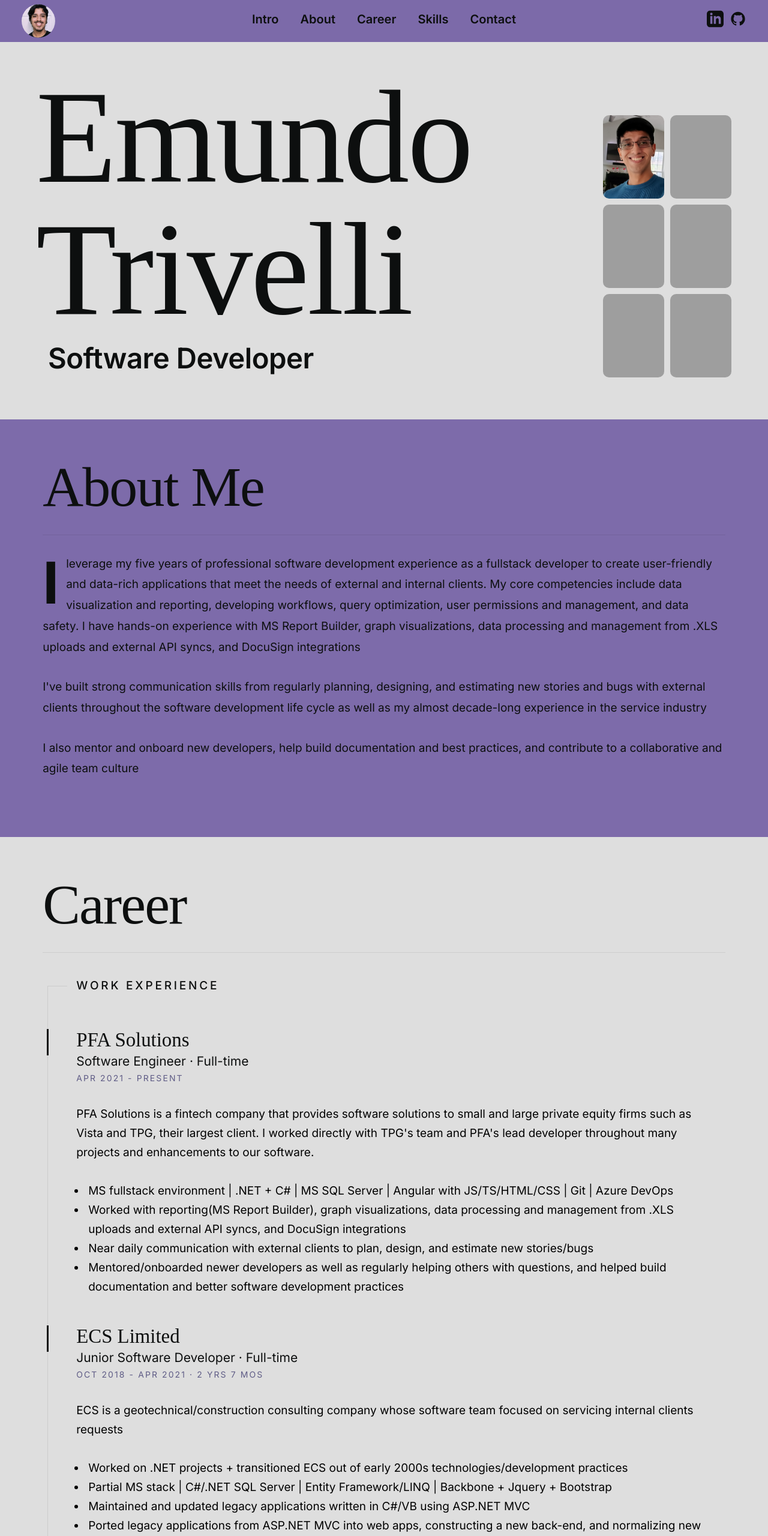
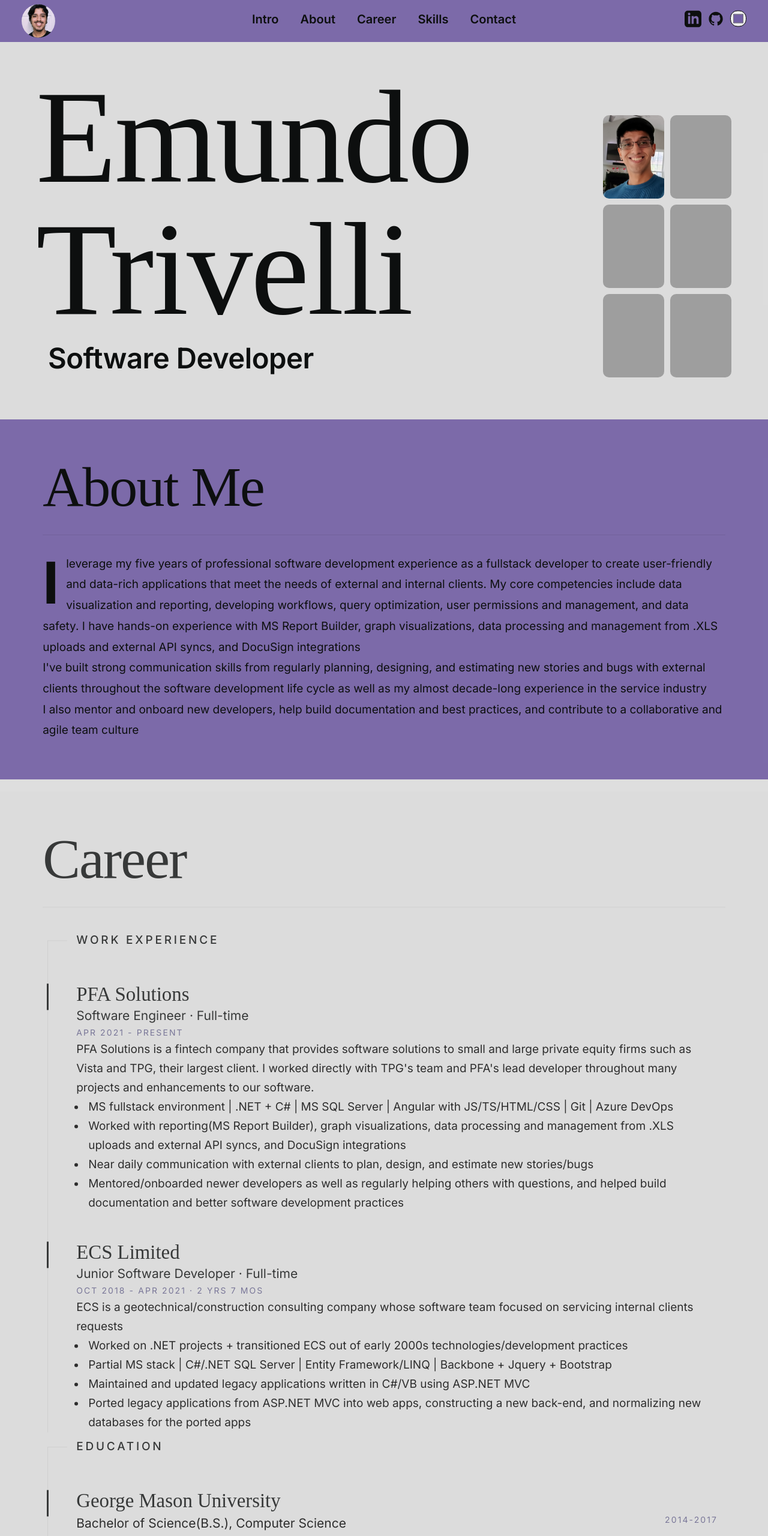
Before and after one commit to EmundoT/EmundoT.github.io, a plain HTML site: page index.html in a window 1280 px wide. Shown: the top 2560 px of the page at 60% size. Drawn offline with Linux system fonts and the light colour scheme; grey boxes are pictures that could not be loaded; a web font is replaced by a local one.

Commit message:
color changer added, slight load animation changes

```diff
--- a/css/styles.css
+++ b/css/styles.css
@@ -90,8 +90,10 @@
   --color-1: rgba(95, 82, 127, 0.932);
   --color-1-solid: rgb(from var(--color-1) r g b / 1);
 
-  --color-2: rgba(115, 96, 165, 0.913);
-  --color-2-solid: rgb(from var(--color-2) r g b / 1);
+  --color-2-rgb: 115, 96, 165;
+  --opacity-2: 0.913;
+  --color-2: rgba(var(--color-2-rgb), var(--opacity-2));
+  --color-2-solid: rgb(from var(--color-2-rgb) r g b / 1);
 
   --no-color: transparent;
 
@@ -406,6 +408,11 @@ input {
   overflow: visible;
 }
 
+input[type="color"] {
+  border-radius: var(--border-radius);
+  width: var(--text-lg);
+}
+
 button,
 select {
   text-transform: none;
@@ -1847,7 +1854,7 @@ button,
   margin-bottom: var(--vspace-0_5);
 }
 
-input,
+/* input,
 textarea,
 select,
 pre,
@@ -1864,7 +1871,7 @@ img,
 .video-container,
 .ss-custom-select {
   margin-bottom: var(--vspace-1);
-}
+} */
 
 /* ===================================================================
  * # PRELOADER
@@ -2882,6 +2889,7 @@ img.u-pull-left {
  *
  * ------------------------------------------------------------------- */
 .s-pagewrap {
+  background-color: var(--color-intro);
   --header-height: 7rem;
   display: flex;
   flex-direction: column;
@@ -3392,7 +3400,6 @@ img.u-pull-left {
   --timeline-top-adjust: calc(var(--subtitle-line-height) / 2);
   --timeline-vertical-border-pos: 8px;
 
-  color: var(--color-white);
   background-color: var(--color-about);
   transition: height 0.5s cubic-bezier(0.215, 0.61, 0.355, 1);
 }
--- a/index.html
+++ b/index.html
@@ -84,6 +84,9 @@
                             <span class="u-screen-reader-text">Github</span>
                         </a>
                     </li>
+                    <li>
+                        <input type="color" id="colorPicker" value="#ff0000">
+                    </li>
                 </ul>  <!-- end s-header__social -->
 
             </div> <!-- end s-header__nav-wrap -->
@@ -119,7 +122,7 @@
 
         <!-- about
         ================================================== -->
-        <section id="about" class="s-about">
+        <section id="about" class="s-about animate-on-load">
             <div class="s-about__block s-about__intro">
 
                 <div class="row">
@@ -145,7 +148,7 @@
 
         <!-- career
         ================================================== -->
-        <section id="career" class="s-career">
+        <section id="career" class="s-career animate-on-load">
             <div class="s-career__block">
 
                 <div class="row s-about__career-header">
@@ -249,9 +252,9 @@
 
         <!-- skills
         ================================================== -->
-        <section id="skills" class="s-skills">
-            <div class="row s-about__skills" data-animate-block>
-                <div class="column lg-12" data-animate-el>
+        <section id="skills" class="s-skills animate-on-load">
+            <div class="row s-about__skills">
+                <div class="column lg-12">
 
                     <p class="text-huge-title">
                         Skills & Expertise
@@ -298,7 +301,7 @@
 
         <!-- # site footer
         ================================================== -->
-        <footer id="colophon" class="s-footer">
+        <footer id="colophon" class="s-footer animate-on-load">
 
             <div class="row s-footer__contact-header">
                 <div class="column lg-12">
--- a/js/main.js
+++ b/js/main.js
@@ -4,251 +4,271 @@
  *
  * ------------------------------------------------------------------- */
 
-(function(html) {
+(function (html) {
+  "use strict";
 
-    'use strict';
-
+  var loadAlternator = 0;
 
   /* animations
    * -------------------------------------------------- */
-    const tl = anime.timeline( {
-        easing: 'easeInOutCubic',
+  const tl = anime
+    .timeline({
+      easing: "easeInOutCubic",
       duration: 800,
-        autoplay: false
+      autoplay: false,
     })
     .add({
-        targets: '#loader',
+      targets: "#loader",
       opacity: 0,
       duration: 1000,
-        begin: function(anim) {
+      begin: function (anim) {
         window.scrollTo(0, 0);
-        }
+      },
     })
     .add({
-        targets: '#preloader',
+      targets: "#preloader",
       opacity: 0,
-        complete: function(anim) {
+      complete: function (anim) {
         document.querySelector("#preloader").style.visibility = "hidden";
         document.querySelector("#preloader").style.display = "none";
-        }
+      },
     })
+    .add(
+      {
+        targets: ".s-header",
+        translateY: [-100, 0],
+        opacity: [0, 1],
+      },
+      "-=200"
+    )
     .add({
-        targets: '.s-header',
-        translateY: [-100, 0],
-        opacity: [0, 1]
-    }, '-=200')
-    .add({
-        targets: '.s-intro__bg',
+      targets: ".s-intro__bg",
       opacity: [0, 1],
       duration: 1000,
     })
     .add({
-        targets: ['.animate-on-load'],
+      targets: [".animate-on-load"],
       translateY: [100, 0],
       opacity: [0, 1],
-        delay: anime.stagger(400)
+      delay: anime.stagger(400),
     });
-
-
 
   /* preloader
    * -------------------------------------------------- */
-    const ssPreloader = function() {
-
-        const preloader = document.querySelector('#preloader');
+  const ssPreloader = function () {
+    const preloader = document.querySelector("#preloader");
     if (!preloader) return;
 
-        html.classList.add('ss-preload');
+    html.classList.add("ss-preload");
 
-        window.addEventListener('load', function() {
-            html.classList.remove('ss-preload');
-            html.classList.add('ss-loaded');
+    window.addEventListener("load", function () {
+      html.classList.remove("ss-preload");
+      html.classList.add("ss-loaded");
       tl.play();
     });
-
   }; // end ssPreloader
-
-
 
   /* mobile menu
    * ---------------------------------------------------- */
-    const ssMobileMenu = function() {
-
-        const toggleButton = document.querySelector('.s-header__menu-toggle');
-        const mainNavWrap = document.querySelector('.s-header__nav-wrap');
-        const siteBody = document.querySelector('body');
+  const ssMobileMenu = function () {
+    const toggleButton = document.querySelector(".s-header__menu-toggle");
+    const mainNavWrap = document.querySelector(".s-header__nav-wrap");
+    const siteBody = document.querySelector("body");
 
     if (!(toggleButton && mainNavWrap)) return;
 
-        toggleButton.addEventListener('click', function(e) {
+    toggleButton.addEventListener("click", function (e) {
       e.preventDefault();
-            toggleButton.classList.toggle('is-clicked');
-            siteBody.classList.toggle('menu-is-open');
+      toggleButton.classList.toggle("is-clicked");
+      siteBody.classList.toggle("menu-is-open");
     });
 
-        mainNavWrap.querySelectorAll('.s-header__nav a').forEach(function(link) {
-
-            link.addEventListener("click", function(e) {
-
+    mainNavWrap.querySelectorAll(".s-header__nav a").forEach(function (link) {
+      link.addEventListener("click", function (e) {
         // at 900px and below
-                if (window.matchMedia('(max-width: 900px)').matches) {
-                    toggleButton.classList.toggle('is-clicked');
-                    siteBody.classList.toggle('menu-is-open');
+        if (window.matchMedia("(max-width: 900px)").matches) {
+          toggleButton.classList.toggle("is-clicked");
+          siteBody.classList.toggle("menu-is-open");
         }
       });
     });
 
-        window.addEventListener('resize', function() {
-
+    window.addEventListener("resize", function () {
       // above 900px
-            if (window.matchMedia('(min-width: 901px)').matches) {
-                if (siteBody.classList.contains('menu-is-open')) siteBody.classList.remove('menu-is-open');
-                if (toggleButton.classList.contains('is-clicked')) toggleButton.classList.remove('is-clicked');
+      if (window.matchMedia("(min-width: 901px)").matches) {
+        if (siteBody.classList.contains("menu-is-open"))
+          siteBody.classList.remove("menu-is-open");
+        if (toggleButton.classList.contains("is-clicked"))
+          toggleButton.classList.remove("is-clicked");
       }
     });
-
   }; // end ssMobileMenu
-
-
 
   /* sticky header
    * ------------------------------------------------------ */
-    const ssStickyHeader = function() {
-
-        const hdr = document.querySelector('.s-header');
+  const ssStickyHeader = function () {
+    const hdr = document.querySelector(".s-header");
     if (!hdr) return;
 
     // const triggerHeight = window.pageYOffset + hdr.getBoundingClientRect().top;
     const triggerHeight = 1;
 
-        window.addEventListener('scroll', function () {
-
+    window.addEventListener("scroll", function () {
       let loc = window.scrollY;
 
       if (loc > triggerHeight) {
-                hdr.classList.add('sticky');
+        hdr.classList.add("sticky");
       } else {
-                hdr.classList.remove('sticky');
+        hdr.classList.remove("sticky");
+      }
+    });
+  }; // end ssStickyHeader
+
+  /* color picker
+   * ------------------------------------------------------ */
+  function rgbToHex(r, g, b) {
+    r = parseInt(r, 10).toString(16);
+    g = parseInt(g, 10).toString(16);
+    b = parseInt(b, 10).toString(16);
+
+    if (r.length == 1) r = "0" + r;
+    if (g.length == 1) g = "0" + g;
+    if (b.length == 1) b = "0" + b;
+
+    return "#" + r + g + b;
   }
 
+  function hexToRgb(hex) {
+    if (!/^#[0-9A-F]{6}$/i.test(hex)) {
+      console.error("Invalid hex color:", hex);
+      return;
+    }
+    let r = parseInt(hex.slice(1, 3), 16),
+      g = parseInt(hex.slice(3, 5), 16),
+      b = parseInt(hex.slice(5, 7), 16);
+    return r + ", " + g + ", " + b;
+  }
+
+  const ssColorPicker = function () {
+    window.addEventListener("DOMContentLoaded", function () {
+      const colorPicker = document.getElementById("colorPicker");
+      let rgb = getComputedStyle(document.documentElement)
+        .getPropertyValue("--color-2-rgb")
+        .trim()
+        .split(", ");
+      colorPicker.value = rgbToHex(rgb[0], rgb[1], rgb[2]);
+
+      colorPicker.addEventListener("input", function () {
+        let rgb = hexToRgb(colorPicker.value);
+        if (!rgb) return;
+        document.documentElement.style.setProperty("--color-2-rgb", rgb);
       });
-
-    }; // end ssStickyHeader
-
-
+    });
+  };
 
   /* photoswipe
    * ----------------------------------------------------- */
-    const ssPhotoswipe = function() {
-
+  const ssPhotoswipe = function () {
     const items = [];
-        const pswp = document.querySelectorAll('.pswp')[0];
-        const folioItems = document.querySelectorAll('.folio-item');
+    const pswp = document.querySelectorAll(".pswp")[0];
+    const folioItems = document.querySelectorAll(".folio-item");
 
     if (!(pswp && folioItems)) return;
 
-        folioItems.forEach(function(folioItem) {
-
+    folioItems.forEach(function (folioItem) {
       let folio = folioItem;
-            let thumbLink = folio.querySelector('.folio-item__thumb-link');
-            let title = folio.querySelector('.folio-item__title');
-            let caption = folio.querySelector('.folio-item__caption');
-            let titleText = '<h4>' + title.innerHTML + '</h4>';
+      let thumbLink = folio.querySelector(".folio-item__thumb-link");
+      let title = folio.querySelector(".folio-item__title");
+      let caption = folio.querySelector(".folio-item__caption");
+      let titleText = "<h4>" + title.innerHTML + "</h4>";
       let captionText = caption.innerHTML;
-            let href = thumbLink.getAttribute('href');
-            let size = thumbLink.dataset.size.split('x');
-            let width  = size[0];
+      let href = thumbLink.getAttribute("href");
+      let size = thumbLink.dataset.size.split("x");
+      let width = size[0];
       let height = size[1];
 
       let item = {
-                src  : href,
-                w    : width,
-                h    : height
-            }
+        src: href,
+        w: width,
+        h: height,
+      };
 
       if (caption) {
         item.title = titleText.trim() + captionText.trim();
       }
 
       items.push(item);
-
     });
 
     // bind click event
-        folioItems.forEach(function(folioItem, i) {
+    folioItems.forEach(function (folioItem, i) {
+      let thumbLink = folioItem.querySelector(".folio-item__thumb-link");
 
-            let thumbLink = folioItem.querySelector('.folio-item__thumb-link');
-
-            thumbLink.addEventListener('click', function(e) {
-
+      thumbLink.addEventListener("click", function (e) {
         e.preventDefault();
 
         let options = {
           index: i,
-                    showHideOpacity: true
-                }
+          showHideOpacity: true,
+        };
 
         // initialize PhotoSwipe
-                let lightBox = new PhotoSwipe(pswp, PhotoSwipeUI_Default, items, options);
+        let lightBox = new PhotoSwipe(
+          pswp,
+          PhotoSwipeUI_Default,
+          items,
+          options
+        );
         lightBox.init();
       });
-
     });
-
-    };  // end ssPhotoSwipe
-
-
+  }; // end ssPhotoSwipe
 
   /* animate elements if in viewport
    * ------------------------------------------------------ */
-    const ssAnimateOnScroll = function() {
+  const ssAnimateOnScroll = function () {
+    const blocks = document.querySelectorAll("[data-animate-block]");
 
-        const blocks = document.querySelectorAll('[data-animate-block]');
-
-        window.addEventListener('scroll', animateOnScroll);
+    window.addEventListener("scroll", animateOnScroll);
 
     function animateOnScroll() {
-
       let scrollY = window.pageYOffset;
 
-            blocks.forEach(function(current) {
-
+      blocks.forEach(function (current) {
         const viewportHeight = window.innerHeight;
-                const triggerTop = (current.offsetTop + (viewportHeight * .1)) - viewportHeight;
+        const triggerTop =
+          current.offsetTop + viewportHeight * 0.1 - viewportHeight;
         const blockHeight = current.offsetHeight;
         const blockSpace = triggerTop + blockHeight;
         const inView = scrollY > triggerTop && scrollY <= blockSpace;
-                const isAnimated = current.classList.contains('ss-animated');
+        const isAnimated = current.classList.contains("ss-animated");
 
-                if (inView && (!isAnimated)) {
+        loadAlternator = loadAlternator === 0 ? 1 : 0;
 
+        if (inView && !isAnimated) {
           anime({
-                        targets: current.querySelectorAll('[data-animate-el]'),
+            targets: current.querySelectorAll("[data-animate-el]"),
             opacity: [0, 1],
             translateY: [100, 0],
-                        delay: anime.stagger(200, {start: 200}),
+            translateX: loadAlternator === 0 ? [100, 0] : [-100, 0],
+            delay: anime.stagger(200, { start: 200 }),
             duration: 600,
-                        easing: 'easeInOutCubic',
-                        begin: function(anim) {
-                            current.classList.add('ss-animated');
-                        }
+            easing: "easeInOutCubic",
+            begin: function (anim) {
+              current.classList.add("ss-animated");
+            },
           });
         }
       });
     }
-
   }; // end ssAnimateOnScroll
-
-
 
   /* swiper
    * ------------------------------------------------------ */
-    const ssSwiper = function() {
-
-        const mySwiper = new Swiper('.swiper', {
-
+  const ssSwiper = function () {
+    const mySwiper = new Swiper(".swiper", {
       slidesPerView: 1,
-            effect: 'slide',
+      effect: "slide",
       spaceBetween: 160,
       centeredSlides: true,
       speed: 1000,
@@ -257,44 +277,34 @@
         prevEl: ".testimonial-slider__prev",
       },
       pagination: {
-                el: '.swiper-pagination',
+        el: ".swiper-pagination",
         clickable: true,
-            }
-
+      },
     });
-
   }; // end ssSwiper
-
-
 
   /* alert boxes
    * ------------------------------------------------------ */
-    const ssAlertBoxes = function() {
+  const ssAlertBoxes = function () {
+    const boxes = document.querySelectorAll(".alert-box");
 
-        const boxes = document.querySelectorAll('.alert-box');
+    boxes.forEach(function (box) {
+      box.addEventListener("click", function (e) {
+        if (e.target.matches(".alert-box__close")) {
+          e.stopPropagation();
+          e.target.parentElement.classList.add("hideit");
 
-        boxes.forEach(function(box){
-
-            box.addEventListener('click', function(e) {
-                if (e.target.matches('.alert-box__close')) {
-                    e.stopPropagation();
-                    e.target.parentElement.classList.add('hideit');
-
-                    setTimeout(function(){
-                        box.style.display = 'none';
-                    }, 500)
+          setTimeout(function () {
+            box.style.display = "none";
+          }, 500);
         }
       });
-        })
-
+    });
   }; // end ssAlertBoxes
-
-
 
   /* back to top
    * ------------------------------------------------------ */
-    const ssBackToTop = function() {
-
+  const ssBackToTop = function () {
     const pxShow = 900;
     const goTopButton = document.querySelector(".ss-go-top");
 
@@ -303,22 +313,19 @@
     // Show or hide the button
     if (window.scrollY >= pxShow) goTopButton.classList.add("link-is-visible");
 
-        window.addEventListener('scroll', function() {
+    window.addEventListener("scroll", function () {
       if (window.scrollY >= pxShow) {
-                if(!goTopButton.classList.contains('link-is-visible')) goTopButton.classList.add("link-is-visible")
+        if (!goTopButton.classList.contains("link-is-visible"))
+          goTopButton.classList.add("link-is-visible");
       } else {
-                goTopButton.classList.remove("link-is-visible")
+        goTopButton.classList.remove("link-is-visible");
       }
     });
-
   }; // end ssBackToTop
-
-
 
   /* smoothscroll
    * ------------------------------------------------------ */
-    const ssMoveTo = function(){
-
+  const ssMoveTo = function () {
     const easeFunctions = {
       easeInQuad: function (t, b, c, d) {
         t /= d;
@@ -326,53 +333,51 @@
       },
       easeOutQuad: function (t, b, c, d) {
         t /= d;
-                return -c * t* (t - 2) + b;
+        return -c * t * (t - 2) + b;
       },
       easeInOutQuad: function (t, b, c, d) {
-                t /= d/2;
-                if (t < 1) return c/2*t*t + b;
+        t /= d / 2;
+        if (t < 1) return (c / 2) * t * t + b;
         t--;
-                return -c/2 * (t*(t-2) - 1) + b;
+        return (-c / 2) * (t * (t - 2) - 1) + b;
       },
       easeInOutCubic: function (t, b, c, d) {
-                t /= d/2;
-                if (t < 1) return c/2*t*t*t + b;
+        t /= d / 2;
+        if (t < 1) return (c / 2) * t * t * t + b;
         t -= 2;
-                return c/2*(t*t*t + 2) + b;
-            }
-        }
+        return (c / 2) * (t * t * t + 2) + b;
+      },
+    };
 
-        const triggers = document.querySelectorAll('.smoothscroll');
+    const triggers = document.querySelectorAll(".smoothscroll");
 
-        const moveTo = new MoveTo({
+    const moveTo = new MoveTo(
+      {
         tolerance: 0,
         duration: 1200,
-            easing: 'easeInOutCubic',
-            container: window
-        }, easeFunctions);
+        easing: "easeInOutCubic",
+        container: window,
+      },
+      easeFunctions
+    );
 
-        triggers.forEach(function(trigger) {
+    triggers.forEach(function (trigger) {
       moveTo.registerTrigger(trigger);
     });
-
   }; // end ssMoveTo
-
-
 
   /* initialize
    * ------------------------------------------------------ */
   (function ssInit() {
-
     ssPreloader();
     ssMobileMenu();
     ssStickyHeader();
+    ssColorPicker();
     ssPhotoswipe();
     ssAnimateOnScroll();
     ssSwiper();
     ssAlertBoxes();
     ssBackToTop();
     ssMoveTo();
-
   })();
-
 })(document.documentElement);
```
Lines whose indentation alone changed are shown as unchanged.
